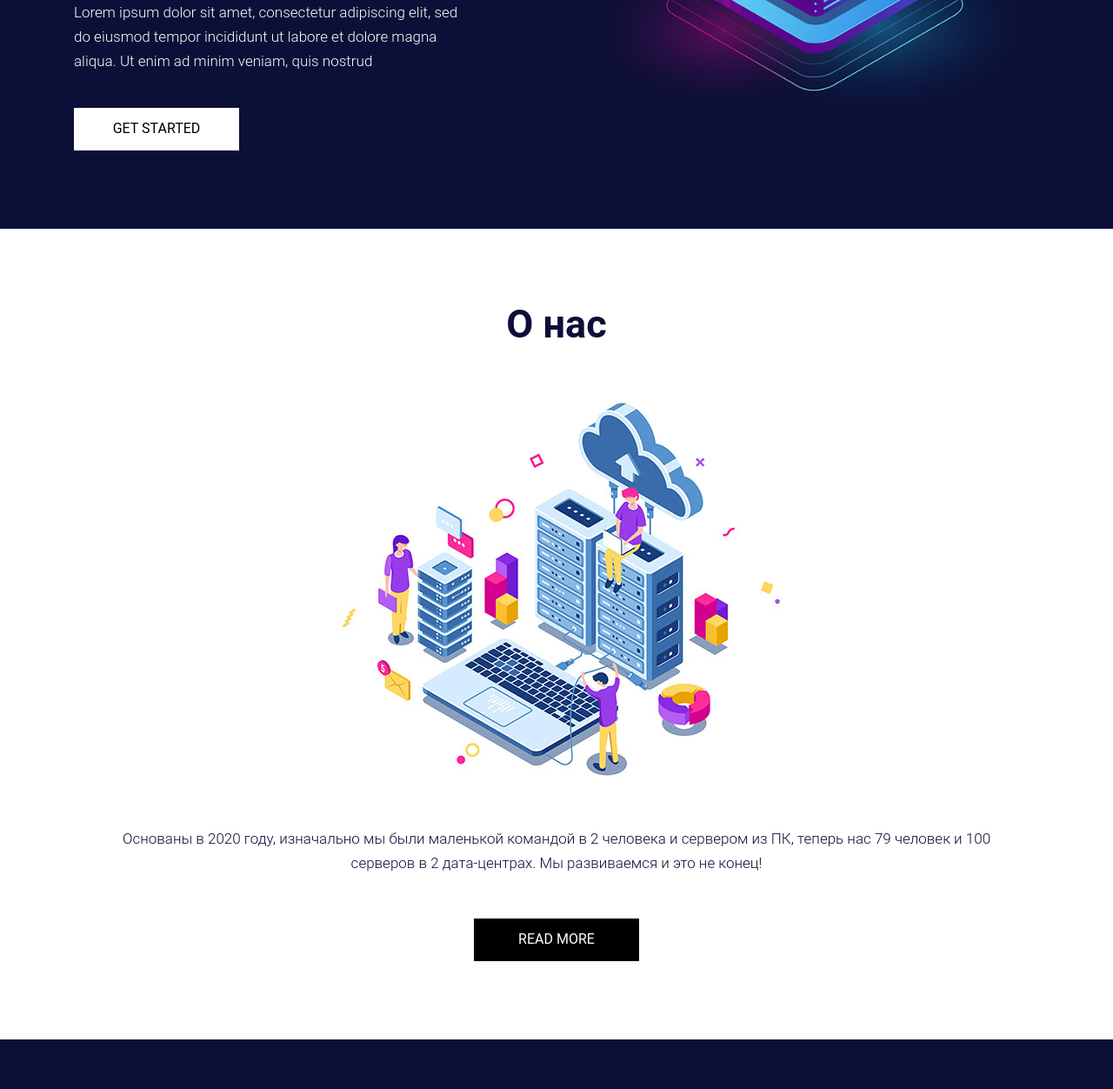
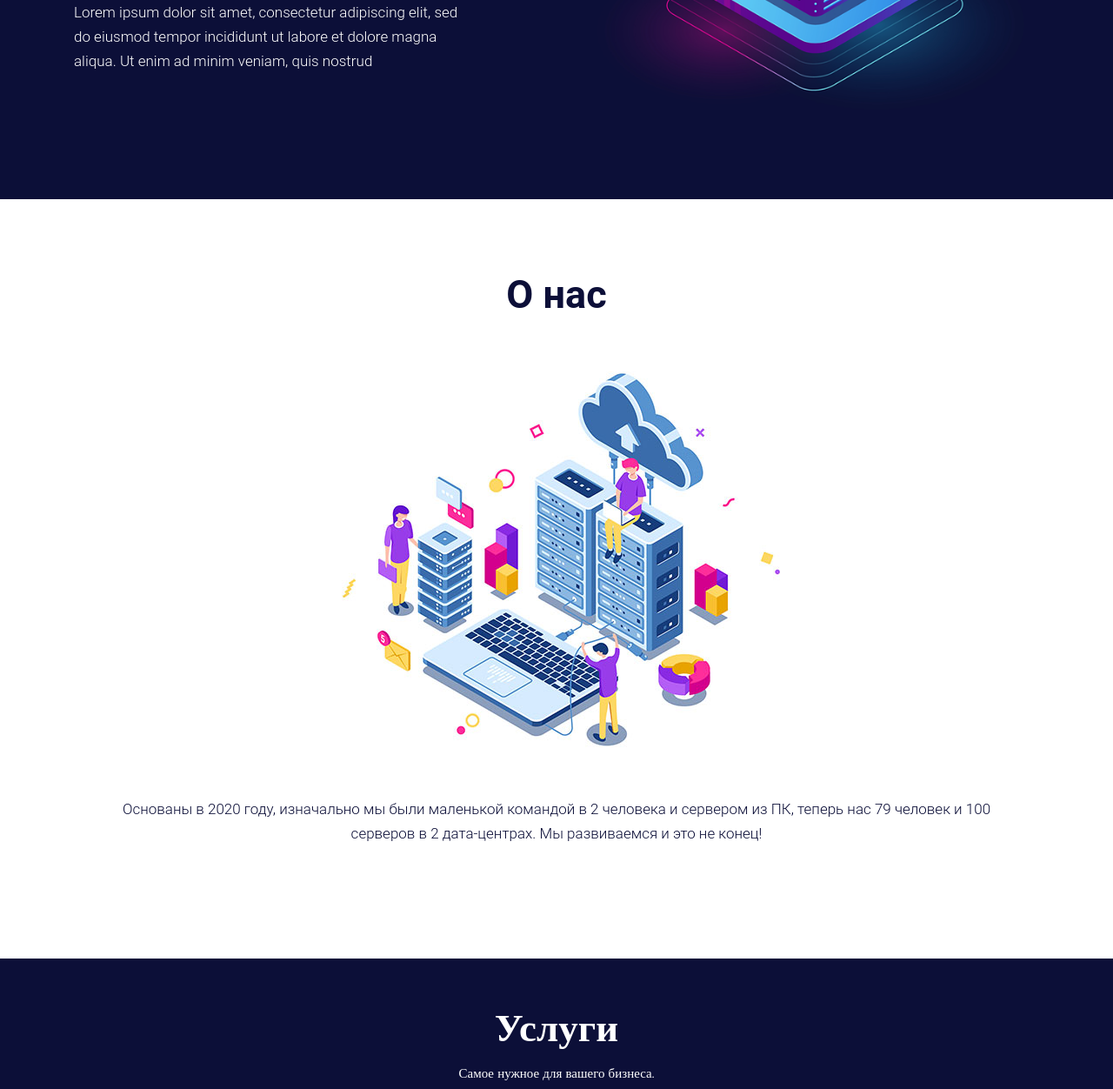
Before and after one commit to SANICH-CODE/vass-group, a plain HTML site: page index.html in a window 1280 px wide. Shown: the part 540-1792 px from the top of the page at 87% size. Drawn offline with nearby package versions, Linux system fonts and the light colour scheme.

Commit message:
Update index.html

```diff
--- a/index.html
+++ b/index.html
@@ -90,7 +90,7 @@
                      <h1>Мощное решение<br> вашего проекта</h1>
                      <span>Новые технологии</span>
                      <p>Lorem ipsum dolor sit amet, consectetur adipiscing elit, sed do eiusmod tempor incididunt ut labore et dolore magna aliqua. Ut enim ad minim veniam, quis nostrud </p>
-                     <a href="#">Get Started</a>
+
                   </div>
                </div>
                <div class="col-md-7">
@@ -117,7 +117,7 @@
                   <div class="web_hosting">
                      <figure><img  src="images/web.jpg" alt="#"/></figure>
                      <p>Основаны в 2020 году, изначально мы были маленькой командой в 2 человека и сервером из ПК, теперь нас 79 человек и 100 серверов в 2 дата-центрах. Мы развиваемся и это не конец!</p>
-                     <a href="#">Read more</a>
+
                   </div>
                </div>
             </div>
@@ -179,7 +179,7 @@
                      <p>Создание, оформлени, поддержка сайта на заказ.</p>
                   </div>
                </div>
-               <a class="read_more" href="#">Read More</a>
+
             </div>
          </div>
       </div>
```
